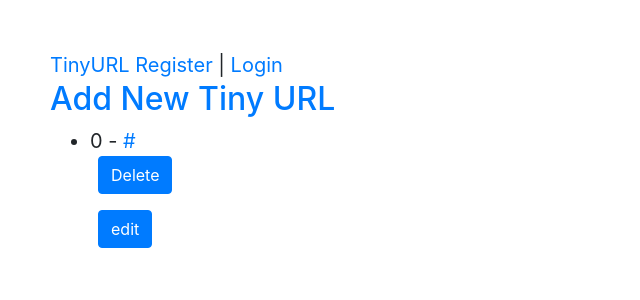
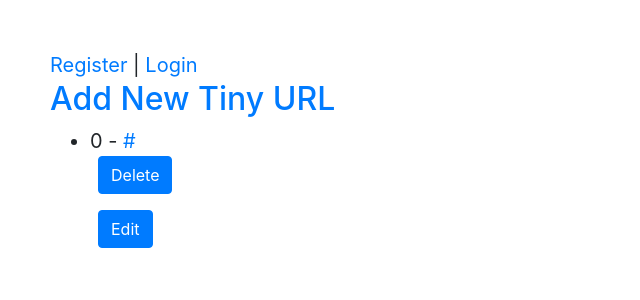
Before and after one commit to wizardmanj/tinyAppProject, a Node server app: template views/urls_index.ejs in a window 1280 px wide. Shown: the top 300 px of the page, without its empty margins (0-640 px from the left). Run offline with Node 20, Linux system fonts and the light colour scheme; the template is opened without the code that fills it: most values are stand-ins (such as "Sample title", 1, 10 or a date in 2020); some libraries are stand-ins or nearby versions.

Commit message:
debugged ejs files to accomodate server update

```diff
--- a/views/partials/_header.ejs
+++ b/views/partials/_header.ejs
@@ -11,8 +11,6 @@
 </head>
 <body style='font-size:20px; padding:50px;'>
 
-
-<a href="/urls">TinyURL</a>
 <a href='/register'>Register</a> |
 <a href = '/login'>Login</a>
 
--- a/views/urls_index.ejs
+++ b/views/urls_index.ejs
@@ -11,7 +11,7 @@
          </div>
          <form method="GET" action="/urls/<%= url %>">
            <div class="form-group mx-2">
-             <button type="submit" class="btn btn-primary">edit</button>
+             <button type="submit" class="btn btn-primary">Edit</button>
            </div>
          </form>
        </li>
```
